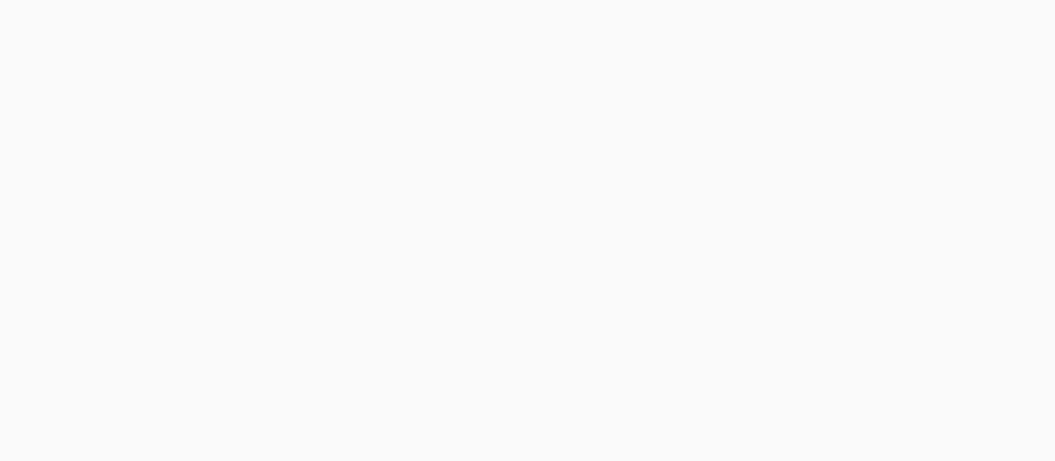
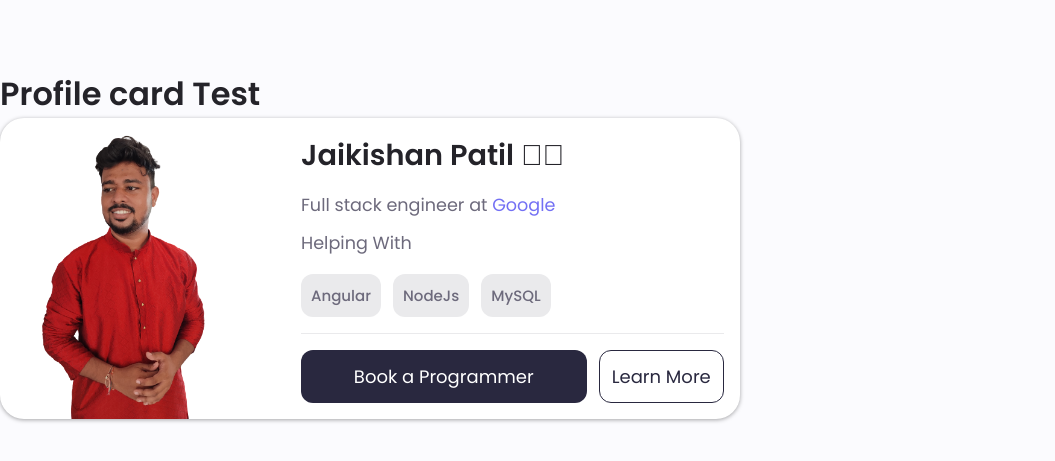
Before and after one commit to jaikishanpatil/my-portfolio, an Angular app: page /test in a window 1280 px wide. Shown: the part 980-1441 px from the top of the page, without its empty margins (0-1055 px from the left). Before the commit the page ends 1000 px from the top, so only its background shows below. Built offline with nearby package versions, Linux system fonts and the light colour scheme.

Commit message:
cards: profile card design

```diff
--- a/src/app/modules/main-module/sub-pages/test/test.component.html
+++ b/src/app/modules/main-module/sub-pages/test/test.component.html
@@ -30,3 +30,10 @@
 <br>
 <br>
 </div>
+
+<br>
+<br>
+<h1>Profile card Test</h1>
+<profile-card></profile-card>
+<br>
+<br>
--- /dev/null
+++ b/src/app/shared/modules/cards/profile-card/profile-card.component.html
@@ -0,0 +1,29 @@
+<div class="card-container">
+  <article class="card">
+    <div class="background">
+      <img
+        src="../../../../../assets/images/jaikisha_about_img.png"
+        alt="profile"
+      />
+    </div>
+    <div class="content">
+      <h2>Jaikishan Patil &#127468;&#127463;</h2>
+      <p>
+        Full stack engineer at
+        <a href="htts://www.google.com" title="google" target="_blank"
+          >Google</a
+        >
+      </p>
+      <p>Helping With</p>
+      <ul class="chips">
+        <li class="chip">Angular</li>
+        <li class="chip">NodeJs</li>
+        <li class="chip">MySQL</li>
+      </ul>
+      <div class="action-buttons">
+        <a href="#" title="test"> Book a Programmer </a>
+        <a href="#" class="secondary" title="learn more"> Learn More </a>
+      </div>
+    </div>
+  </article>
+</div>
--- /dev/null
+++ b/src/app/shared/modules/cards/profile-card/profile-card.component.scss
@@ -0,0 +1,110 @@
+.card {
+    display: flex;
+    flex-wrap: wrap;
+    border-radius: 24px;
+    background-color: #fff;
+    // cursor: pointer;
+    overflow: hidden;
+    max-width: clamp(320px, 70vw, 740px);
+    min-width: 320px;
+    min-height: 280px;
+    box-shadow: rgba(0, 0, 0, 0.35) 0px 1px 4px;
+}
+
+.card:hover {
+    box-shadow: rgba(0, 0, 0, 0.35) 0px 5px 15px;
+}
+
+.background {
+    flex: 1 1 250px;
+}
+
+.background img {
+    width: 100%;
+    height: 100%;
+    object-fit: cover;
+}
+
+.content {
+    flex: 3 1 350px;
+    display: flex;
+    flex-direction: column;
+    justify-content: flex-start;
+    padding: 16px;
+}
+
+.content>h2 {
+    font-size: clamp(1.3rem, 2.5vw, 1.8rem);
+    font-weight: 700;
+    margin-bottom: clamp(0.35rem, 2vw, 0.55rem);
+}
+
+.content>p {
+    font-size: clamp(1rem, 1.75vw, 1.1rem);
+    font-weight: 400;
+    margin: 6px 0;
+}
+
+.content a {
+    color: #7370F4;
+}
+
+.chips {
+    display: flex;
+    gap: 12px;
+    cursor: pointer;
+    flex-wrap: wrap;
+    list-style: none;
+    padding: 12px 0px 16px 0px;
+}
+
+.chip {
+    border-radius: 12px;
+    padding: 10px;
+    font-size: 15px;
+    background-color: #EAEAEC;
+    transition: all 0.3s;
+    font-weight: 500;
+}
+
+.chip:hover {
+    background-color: #7370F4;
+    color: #EAEAEC;
+}
+
+.action-buttons {
+    border-top: 1px solid #EAEAEC;
+    padding-top: 16px;
+    gap: 12px;
+    display: flex;
+    margin-top: auto;
+    flex-wrap: wrap;
+}
+
+.action-buttons a {
+    background-color: #29283F;
+    color: #fff;
+    padding: 12px;
+    text-decoration: none;
+    border-radius: 12px;
+    outline: none;
+    border: none;
+    font-size: 18px;
+    display: flex;
+    justify-content: center;
+    align-items: center;
+    white-space: nowrap;
+    flex: 1 0 240px;
+    max-width: 100%;
+}
+
+.action-buttons a:hover {
+    text-decoration: underline;
+}
+
+.action-buttons a.secondary {
+    background-color: inherit;
+    color: #29283F;
+    border: 1px solid #29283F;
+    flex: 1 0 80px;
+}
--- /dev/null
+++ b/src/app/shared/modules/cards/profile-card/profile-card.component.ts
@@ -0,0 +1,15 @@
+import { Component, OnInit } from '@angular/core';
+
+@Component({
+  selector: 'profile-card',
+  templateUrl: './profile-card.component.html',
+  styleUrls: ['./profile-card.component.scss']
+})
+export class ProfileCardComponent implements OnInit {
+
+  constructor() { }
+
+  ngOnInit(): void {
+  }
+
+}
--- a/src/app/shared/shared.module.ts
+++ b/src/app/shared/shared.module.ts
@@ -3,17 +3,22 @@
 
 import { SharedRoutingModule } from './shared-routing.module';
 import { DynamicCarouselModule } from './modules/dynamic-carousel/dynamic-carousel.module';
+import { CardsModule } from './modules/cards/cards.module';
 
+const modules=[
+  CardsModule,
+  DynamicCarouselModule
+]
 
 @NgModule({
   declarations: [],
   imports: [
     CommonModule,
     SharedRoutingModule,
-    DynamicCarouselModule
+    ...modules
   ],
   exports:[
-    DynamicCarouselModule
+    ...modules
   ]
 })
 export class SharedModule { }
```
Also changed, not shown: src/app/shared/modules/cards/cards.module.ts (added, +18 -0 lines), 1 other file (tests, documents, lock files or other folders).
